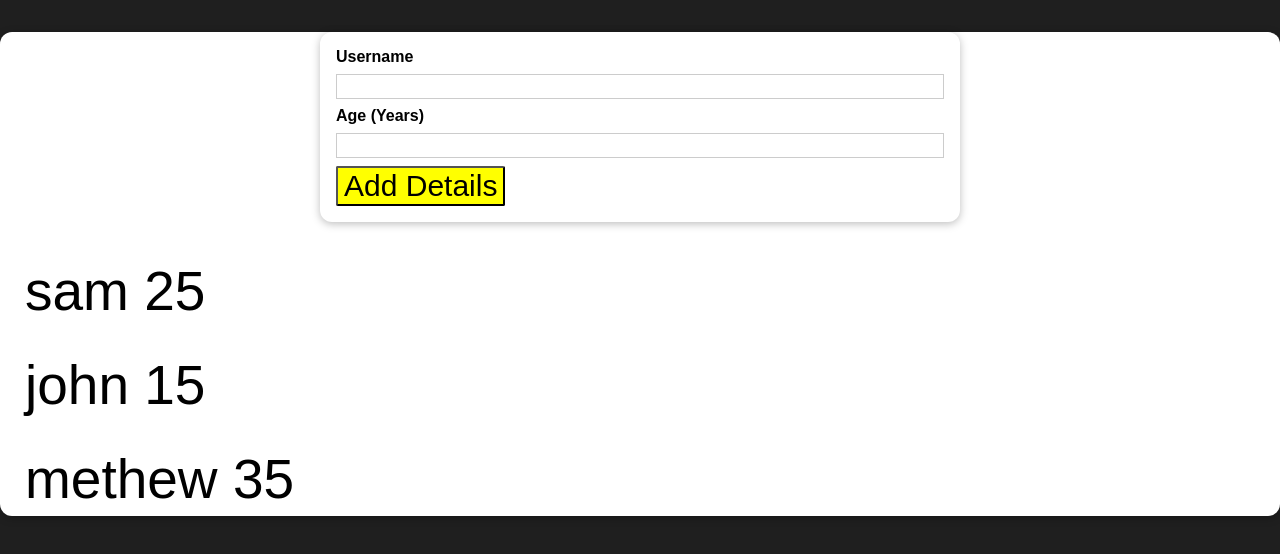
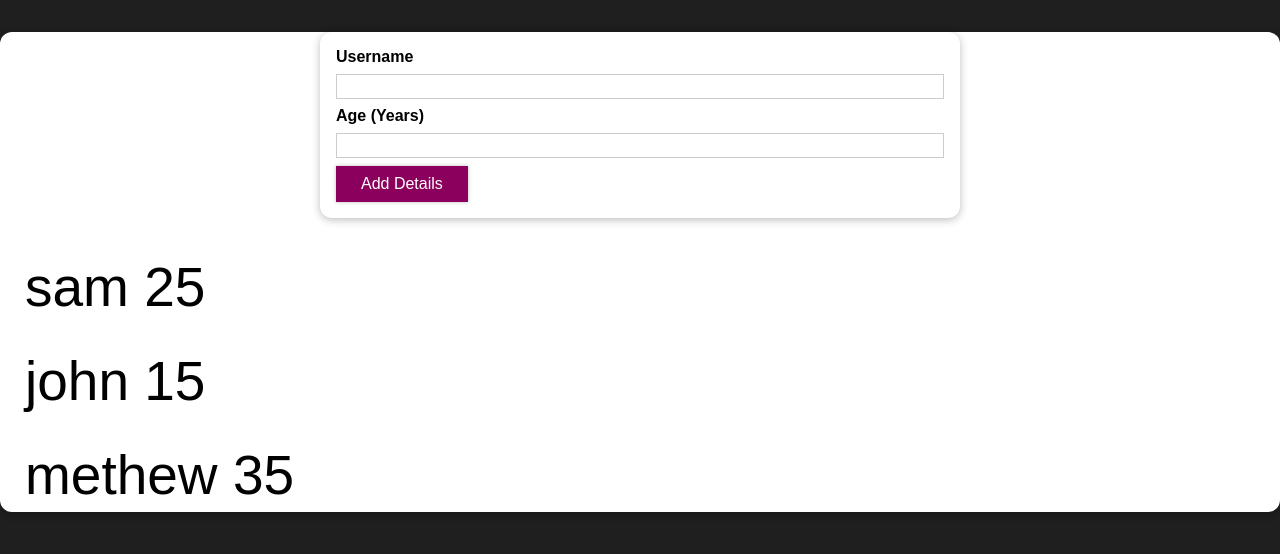
Before and after one commit to CoolShivas/React_Registration_Form, a React (Vite) app in the folder User_Details_Form/: page / in a window 1280 px wide. Shown: the top 554 px of the page. Built offline with nearby package versions, Linux system fonts and the light colour scheme.

Commit message:
Button_Component_with_StylesClasses

```diff
--- /dev/null
+++ b/User_Details_Form/src/UI/Button.jsx
@@ -0,0 +1,10 @@
+import classes from "./Button.module.css";
+
+const Button = (props) => {
+    return <button className={classes.button}
+        type={props.type || 'button'}
+        onClick={props.onClick}
+    > {props.children} </button>
+}
+
+export default Button;
--- /dev/null
+++ b/User_Details_Form/src/UI/Button.module.css
@@ -0,0 +1,20 @@
+.button {
+    font: inherit;
+    padding: 0.5rem 1.5rem;
+    border: 1px solid #8b005d;
+    color: white;
+    background: #8b005d;
+    box-shadow: 0 0 4px rgba(0, 0, 0, 0.26);
+    cursor: pointer;
+}
+
+.button:focus {
+    outline: none;
+}
+
+.button:hover,
+.button:active {
+    background: #ac0e77;
+    border-color: #ac0e77;
+    box-shadow: 0 0 8px rgba(0, 0, 0, 0.26);
+}
--- a/User_Details_Form/src/components/InputForm.jsx
+++ b/User_Details_Form/src/components/InputForm.jsx
@@ -1,3 +1,4 @@
+import Button from "../UI/Button";
 import classes from "./InputForm.module.css";
 import Card from "../UI/Card";
 import { useState } from "react";
@@ -48,7 +49,9 @@
                 </div>
 
                 <div>
-                    <button type="submit"> Add Details </button>
+                    {/* <button type="submit"> Add Details </button> */}
+
+                    <Button type="submit"> Add Details </Button>
                 </div>
             </div>
 
--- a/User_Details_Form/src/components/InputForm.module.css
+++ b/User_Details_Form/src/components/InputForm.module.css
@@ -31,8 +31,9 @@
     border-color: #4f005f;
 }
 
+/*
 .button button {
     font-size: 30px;
     background-color: yellow;
     border-radius: 2px;
-}
+} */
```
